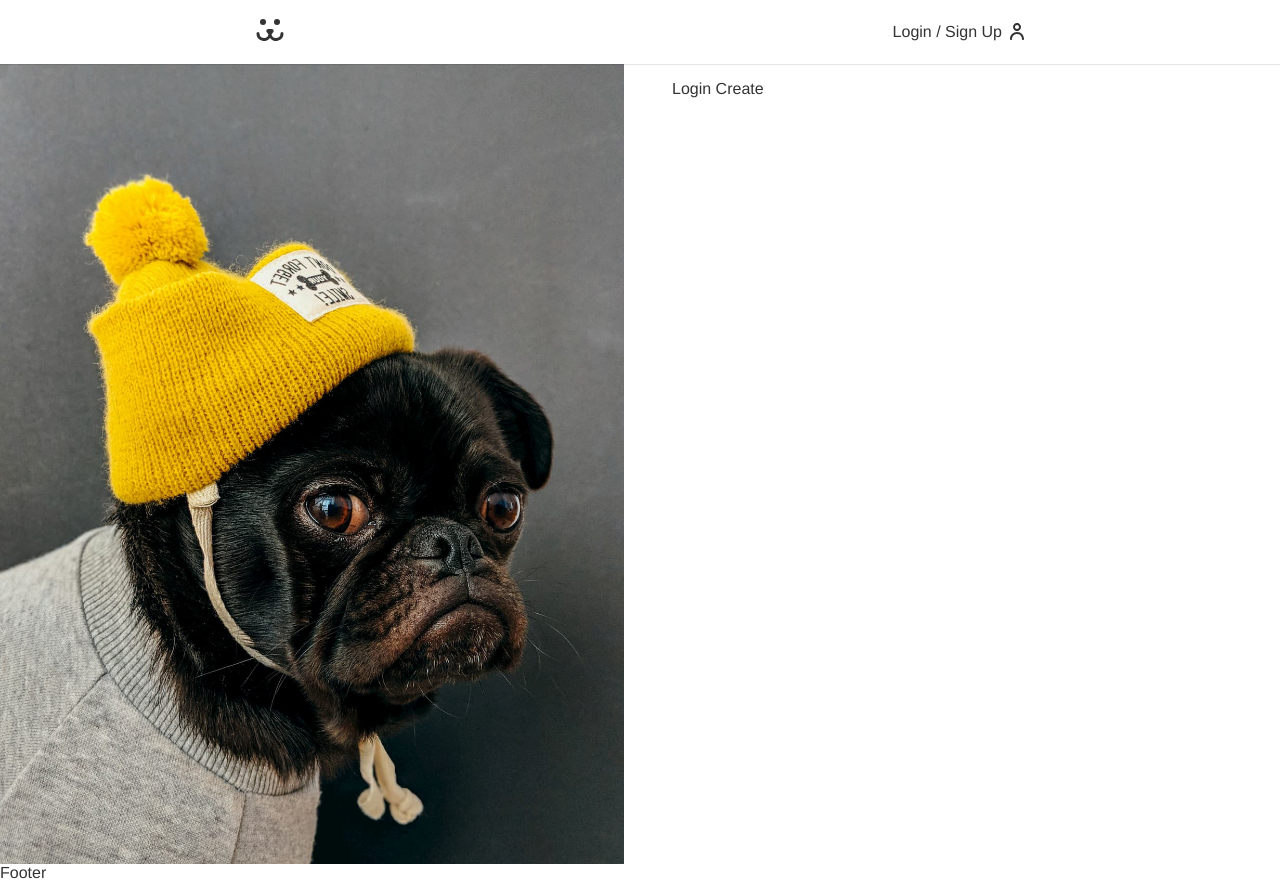
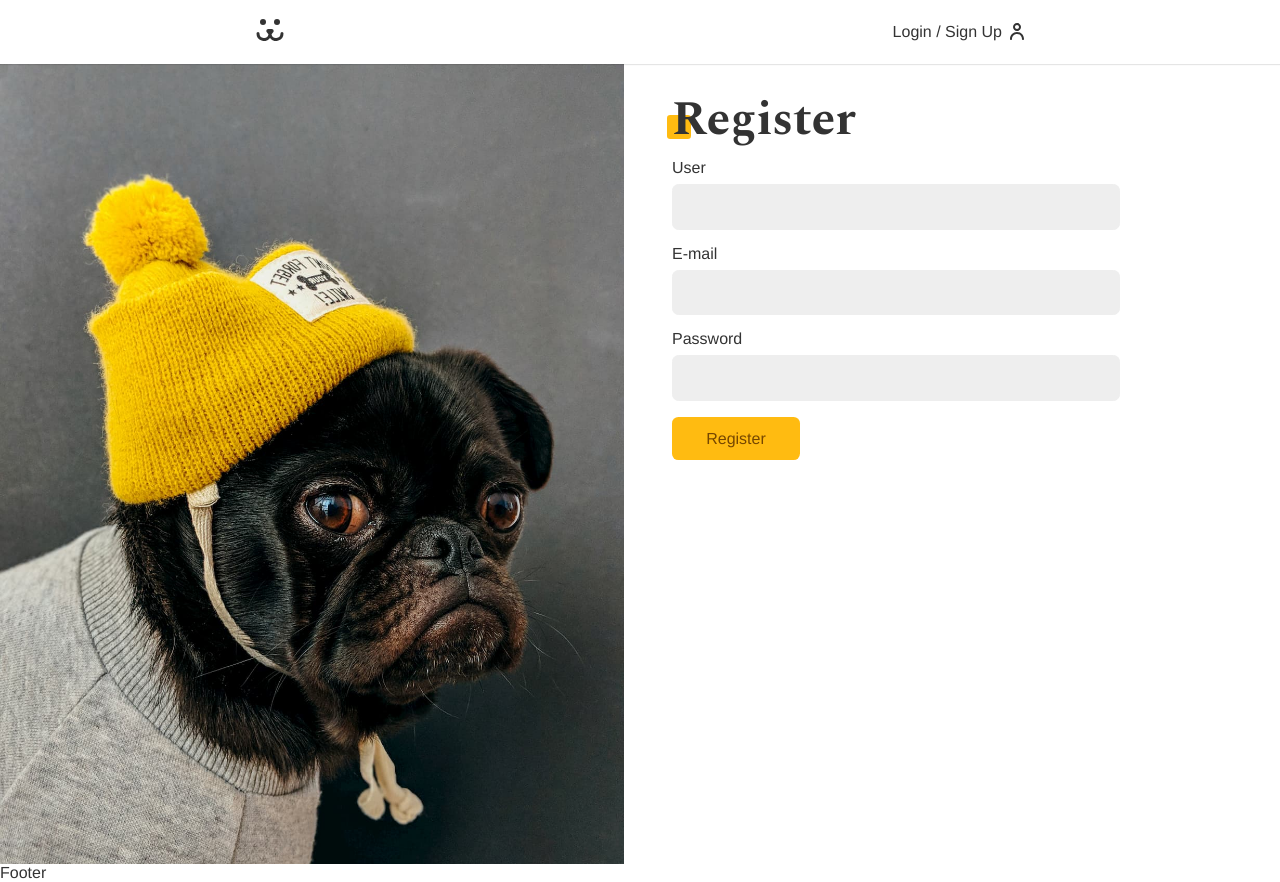
Before and after one commit to isabellerod/Dogs, a React (Vite) app: page /login/create in a window 1280 px wide. Built offline with nearby package versions, Linux system fonts and the light colour scheme.

Commit message:
register page configuration

```diff
--- a/src/App.jsx
+++ b/src/App.jsx
@@ -5,7 +5,7 @@
 import Home from './Components/Home';
 import Footer from './Components/Footer';
 import Login from './Components/Login/Login';
-import { UserStorage } from './Hooks/UseContext';
+import { UserStorage } from './Hooks/userContext';
 
 const App = () => {
   return (
--- a/src/Components/Header.jsx
+++ b/src/Components/Header.jsx
@@ -2,7 +2,7 @@
 import styles from './Header.module.css';
 import { Link } from 'react-router-dom';
 import { ReactComponent as Dogs } from '../Assets/dogs.svg';
-import { UserContext } from '../Hooks/UseContext';
+import { UserContext } from '../Hooks/userContext';
 
 const Header = () => {
   const { data } = React.useContext(UserContext);
--- a/src/Components/Login/Login.jsx
+++ b/src/Components/Login/Login.jsx
@@ -4,7 +4,7 @@
 import LoginCreate from './LoginCreate';
 import LoginLostPassword from './LoginLostPassword';
 import LoginResetPassword from './LoginResetPassword';
-import { UserContext } from '../../Hooks/useContext';
+import { UserContext } from '../../Hooks/userContext';
 import styles from './Login.module.css';
 
 const Login = () => {
--- a/src/Components/Login/LoginCreate.jsx
+++ b/src/Components/Login/LoginCreate.jsx
@@ -1,8 +1,42 @@
 import React from 'react';
+import Input from '../Forms/Input';
+import Button from '../Forms/Button';
+import Error from '../Helper/Error';
+import useForm from '../../Hooks/useForm';
+import { USER_POST } from '../../api';
+import { UserContext } from '../../Hooks/userContext';
+import useFetch from '../../Hooks/useFetch';
 
-function LoginCreate() {
+const LoginCreate = () => {
+  const username = useForm();
+  const email = useForm('email');
+  const password = useForm('password');
+
+  const { userLogin } = React.useContext(UserContext);
+  const { loading, error, request } = useFetch();
+
+  async function handleSubmit(event) {
+    event.preventDefault();
+    const { url, options } = USER_POST({
+      username: username.value,
+      email: email.value,
+      password: password.value,
+    });
+    const { response } = await request(url, options);
+    if (response.ok) userLogin(username.value, password.value);
+  }
+
   return (
-    <div>Login Create</div>
+    <section className='animeLeft'>
+      <h1 className='title'>Register</h1>
+      <form onSubmit={handleSubmit}>
+        <Input label='User' type='text' name='username' {...username} />
+        <Input label='E-mail' type='email' name='email' {...email} />
+        <Input label='Password' type='password' name='password' {...password} />
+        {loading ? <Button disabled>Registering...</Button> : <Button>Register</Button>}
+        <Error error={error} />
+      </form>
+    </section>
   );
 }
 
--- a/src/Components/Login/LoginForm.jsx
+++ b/src/Components/Login/LoginForm.jsx
@@ -3,7 +3,7 @@
 import Input from '../Forms/Input';
 import Button from '../Forms/Button';
 import useForm from '../../Hooks/useForm';
-import { UserContext } from '../../Hooks/useContext';
+import { UserContext } from '../../Hooks/userContext';
 import Error from '../Helper/Error';
 import styles from './LoginForm.module.css';
 import stylesBtn from '../Forms/Button.module.css';
--- a/src/Components/Login/LoginLostPassword.jsx
+++ b/src/Components/Login/LoginLostPassword.jsx
@@ -1,6 +1,6 @@
 import React from 'react'
 
-function LoginLostPassword() {
+const LoginLostPassword = () => {
   return (
     <div>LoginLostPassword</div>
   )
--- a/src/Components/Login/LoginResetPassword.jsx
+++ b/src/Components/Login/LoginResetPassword.jsx
@@ -1,6 +1,6 @@
 import React from 'react'
 
-function LoginResetPassword() {
+const LoginResetPassword = () => {
   return (
     <div>LoginResetPassword</div>
   )
--- /dev/null
+++ b/src/Hooks/useFetch.jsx
@@ -0,0 +1,31 @@
+import React from 'react'
+
+const useFetch = () => {
+  const [data, setData] = React.useState(null);
+  const [error, setError] = React.useState(null);
+  const [loading, setLoading] = React.useState(false);
+
+  const request = React.useCallback(async (url, options) => {
+    let response;
+    let json;
+    try {
+      setError(null);
+      setLoading(true);
+      response = await fetch(url, options);
+      json = await response.json();
+      if (response.ok === false) throw new Error(json.message);
+    } catch (err) {
+      json = null;
+      setError(err.message);
+    } finally {
+      setLoading(false);
+      return { response, json }
+    }
+  }, []);
+
+  return {
+    data, loading, error, request
+  };
+};
+
+export default useFetch;
--- a/src/Hooks/useForm.jsx
+++ b/src/Hooks/useForm.jsx
@@ -4,7 +4,11 @@
   email: {
     regex: /^(([^<>()[\]\\.,;:\s@"]+(\.[^<>()[\]\\.,;:\s@"]+)*)|(".+"))@((\[[0-9]{1,3}\.[0-9]{1,3}\.[0-9]{1,3}\.[0-9]{1,3}\])|(([a-zA-Z\-0-9]+\.)+[a-zA-Z]{2,}))$/,
     message: 'e-mail not valid',
-  }
+  },
+  password: {
+    regex: /^(?=.*?[A-Z])(?=.*?[a-z])(?=.*?[0-9])(?=.*?[#?!@$%^&*-]).{8,}$/,
+    message: 'Your password must be at least 8 characters and must contain at least one upper case one lower case one digit and one special character',
+  },
 }
 
 const useForm = (type) => {
--- a/src/api.jsx
+++ b/src/api.jsx
@@ -36,3 +36,16 @@
     },
   };
 }
+
+export function USER_POST(body) {
+  return {
+    url: API_URL + '/api/user',
+    options: {
+      method: 'POST',
+      headers: {
+        'Content-Type': 'application/json',
+      },
+      body: JSON.stringify(body),
+    },
+  };
+}
```
Also changed, not shown: src/Hooks/userContext.jsx (renamed from src/Hooks/useContext.jsx).
